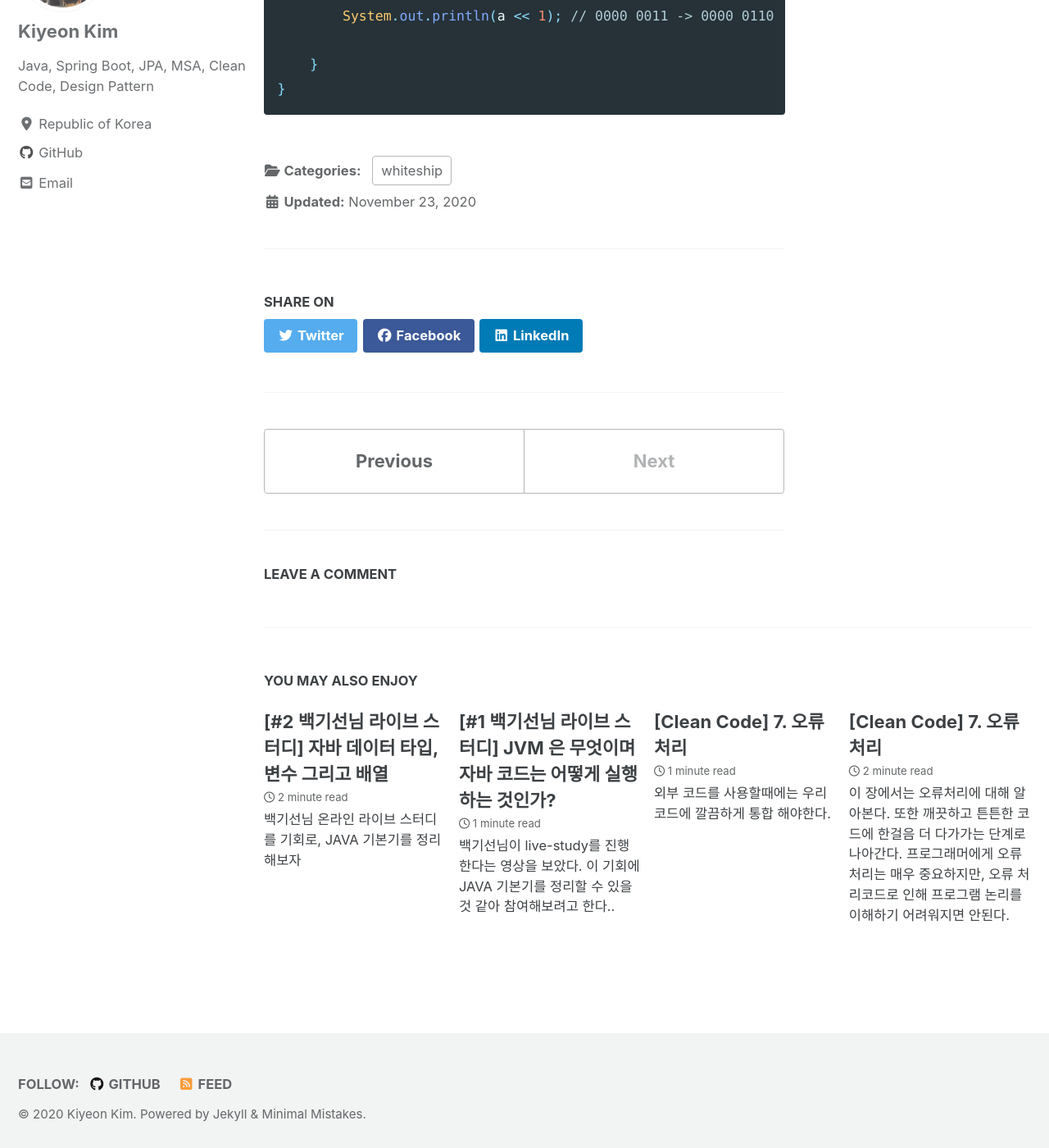
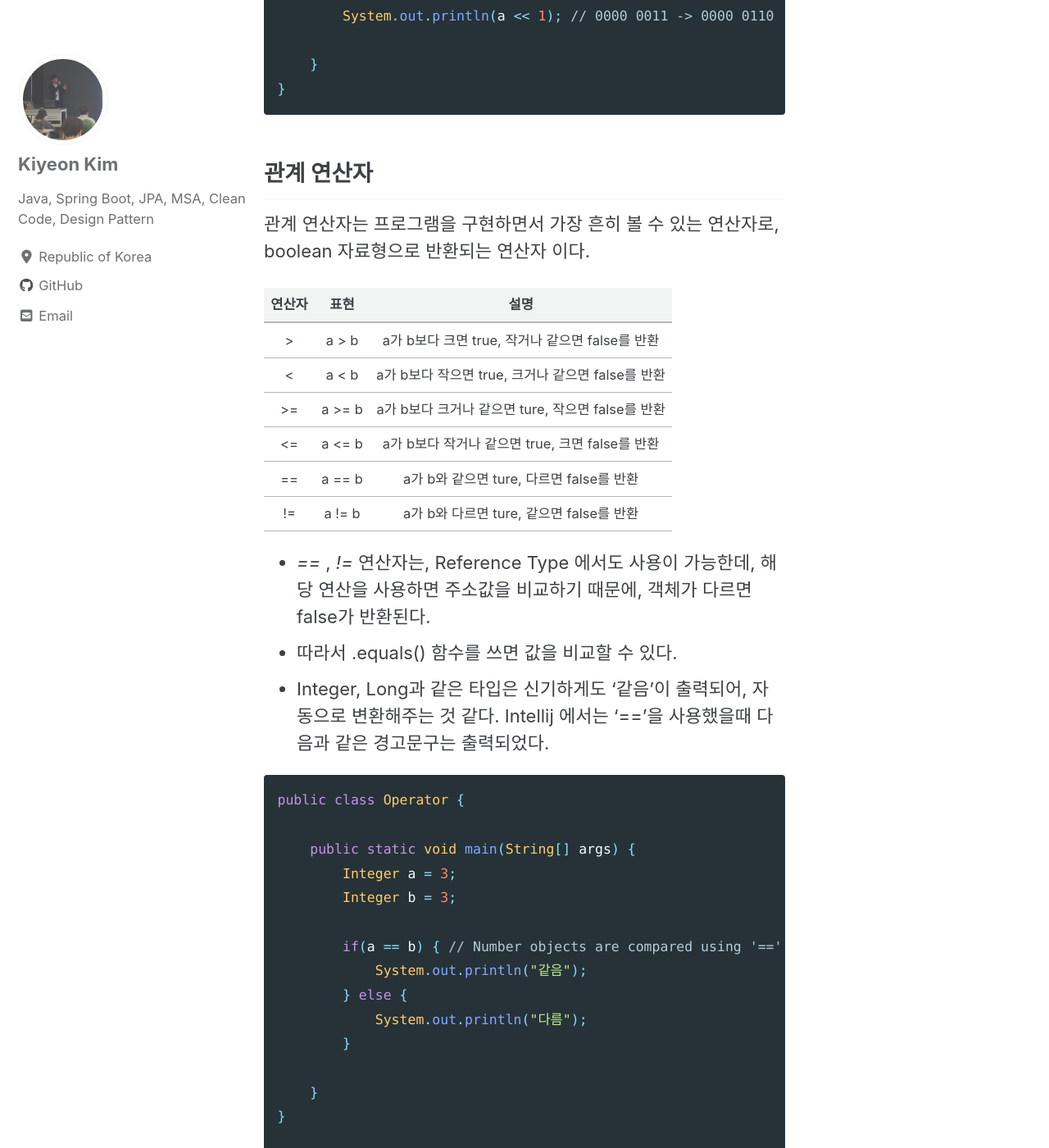
Before and after one commit to giyeon95/giyeon95.github.io, a Jekyll site: the page built from _posts/2020-11-22-whiteship_study_week03.md, in a window 1280 px wide and 1400 px high, scrolled down 3458 px. Shown: the whole window at 82% size. Built offline with Jekyll 4.4.1, drawn with Linux system fonts in a browser that asks for light colours; cached includes are drawn as plain includes; nearby versions of some CDN libraries; comment, search, counter and statistics services are not loaded; some of the changed text lies outside the part shown.

Commit message:
update study contents

````diff
--- a/_posts/2020-11-22-whiteship_study_week03.md
+++ b/_posts/2020-11-22-whiteship_study_week03.md
@@ -82,8 +82,8 @@ long/float = 3.3333333
 | &#124; | OR(논리합) | a &#124; b | 두 비트가 모두 0이 아니면 1|
 | ^ |  XOR(배타적논리합) | a^b | 두 비트가 다르면 1, 같으면 0 |
 | ~ | NOT(논리부정) | ~a | 대상 비트의 1의 보수 (1이면 0으로, 0이면 1) |
-| &#62;&#62; | 우쉬프트 |  a >> n | n 비트만큼 오른쪽 이동 |
-| &#60;&#60; | 좌쉬프트 | a << n | n 비트만큼 왼쪽 이동 |
+| &#62;&#62; | 우쉬프트 |  a >> n | n 비트만큼 오른쪽 이동 (부호를 유지) |
+| &#60;&#60; | 좌쉬프트 | a << n | n 비트만큼 왼쪽 이동 (0으로 채움)|
 
 
 ```java
@@ -103,3 +103,153 @@ public class BitOperatorExample {
     }
 }
 ```
+
+## 관계 연산자
+관계 연산자는 프로그램을 구현하면서 가장 흔히 볼 수 있는 연산자로, boolean 자료형으로 반환되는 연산자 이다.
+
+| 연산자 | 표현 | 설명 |
+|:-----:|:-----:|:-----:|
+| &#62; | a > b | a가 b보다 크면 true, 작거나 같으면 false를 반환 |
+| < | a < b | a가 b보다 작으면 true, 크거나 같으면 false를 반환 |
+| >= | a >= b | a가 b보다 크거나 같으면 ture, 작으면 false를 반환 |
+| <= | a <= b | a가 b보다 작거나 같으면 true, 크면 false를 반환 |
+| == | a == b | a가 b와 같으면 ture, 다르면 false를 반환 |
+| != | a != b | a가 b와 다르면 ture, 같으면 false를 반환 |
+
+* *==* , *!=* 연산자는, Reference Type 에서도 사용이 가능한데, 해당 연산을 사용하면 주소값을 비교하기 때문에, 객체가 다르면 false가 반환된다.
+* 따라서 .equals() 함수를 쓰면 값을 비교할 수 있다.
+* Integer, Long과 같은 타입은 신기하게도 '같음'이 출력되어, 자동으로 변환해주는 것 같다. Intellij 에서는 '=='을 사용했을때 다음과 같은 경고문구는 출력되었다.
+
+
+
+```java
+public class Operator {
+
+    public static void main(String[] args) {
+        Integer a = 3;
+        Integer b = 3;
+
+        if(a == b) { // Number objects are compared using '==', not 'equals()'
+            System.out.println("같음");
+        } else {
+            System.out.println("다름");
+        }
+
+    }
+}
+
+```
+
+```bash
+같음
+```
+
+## 논리 연산자
+논리 연산자또한 관계 연산자와 같이 자주 사용되며, 역시 boolean 자료형으로 반환된다.
+논리연산자는 boolean 타입을 가지고 비교하는것이 특징이다. (a, b는 boolean)
+
+| 연산자 | 표현 | 설명 |
+|:-----:|:-----:|:-----:|
+| && | a && b | a와 b 둘다 true라면 true 그 외에는 false 반환 |
+| &#124;&#124; | a &#124;&#124; b | a 또는 b 중 하나라도 true라면 true, 두개다 false일때 false 반환 |
+| ! |  !a | a가 true이면 false, false이면 true 반환 |
+
+```java
+public class LogicalOperator {
+
+    public static void main(String[] args) {
+        boolean a = true;
+        boolean b = false;
+
+        System.out.println(a && b);
+        System.out.println(a || b);
+        System.out.println(!a);
+
+    }
+}
+```
+
+```bash
+false
+true
+false
+```
+
+## instanceof
+instanceof 연산자란 참조변수가 참조하고 있는 인스턴스의 실제 타입을 확인하여 boolean 자료형으로 반환 해준다.
+확인하려는 인스턴스의 클래스가 특정 클래스를 상속, 구현 하고 있다면 역시 true를 반환한다.
+
+```java
+
+public class Player {
+
+}
+
+public interface Charactor {
+    void attack();
+}
+
+public class Magician extends Player implements Charactor {
+
+    @Override
+    public void attack() {
+        System.out.println("magic attack!");
+    }
+}
+
+public class Warrior extends Player implements Charactor{
+
+    @Override
+    public void attack() {
+        System.out.println("sward attack!");
+    }
+}
+
+```
+위와 같이 클래스 및 인터페이스가 정의되어있다고 가정해보자.
+
+```java
+class Main {
+
+    public static void main(String[] args) {
+
+
+        Object charactor = new Magician();
+
+        System.out.println(charactor instanceof Object); // 1.
+        System.out.println(charactor instanceof Charactor); // 2.
+        System.out.println(charactor instanceof Magician); // 3.
+        System.out.println(charactor instanceof Warrior); // 4.
+        System.out.println(charactor instanceof Player); // 5.
+
+    }
+}
+```
+
+```bash
+true
+true
+true
+false
+true
+```
+1. Object는 모든 클래스의 최상위 클래스 이기에 true를 반환한다.
+2. Charactor 클래스는 Magician 클래스를 구현 하고 있기에, true를 반환한다.
+3. Magion 클래스는 Magician 으로 초기화 하였기에, true를 반환한다.
+4. Warrior 클래스는 Magician 클래스와 상속, 구현은 동일하나 실질적으로 다른 클래스 이기에 false를 반환한다.
+5. Player 클래스는 Magician의 부모 클래스 이기에 true를 반환한다.
+
+
+## assignment(=) operator
+
+
+## 화살표(->) 연산자
+
+
+## 3항 연산자
+
+
+## 연산자 우선 순위
+
+
+## (optional) Java 13. switch 연산자
````
